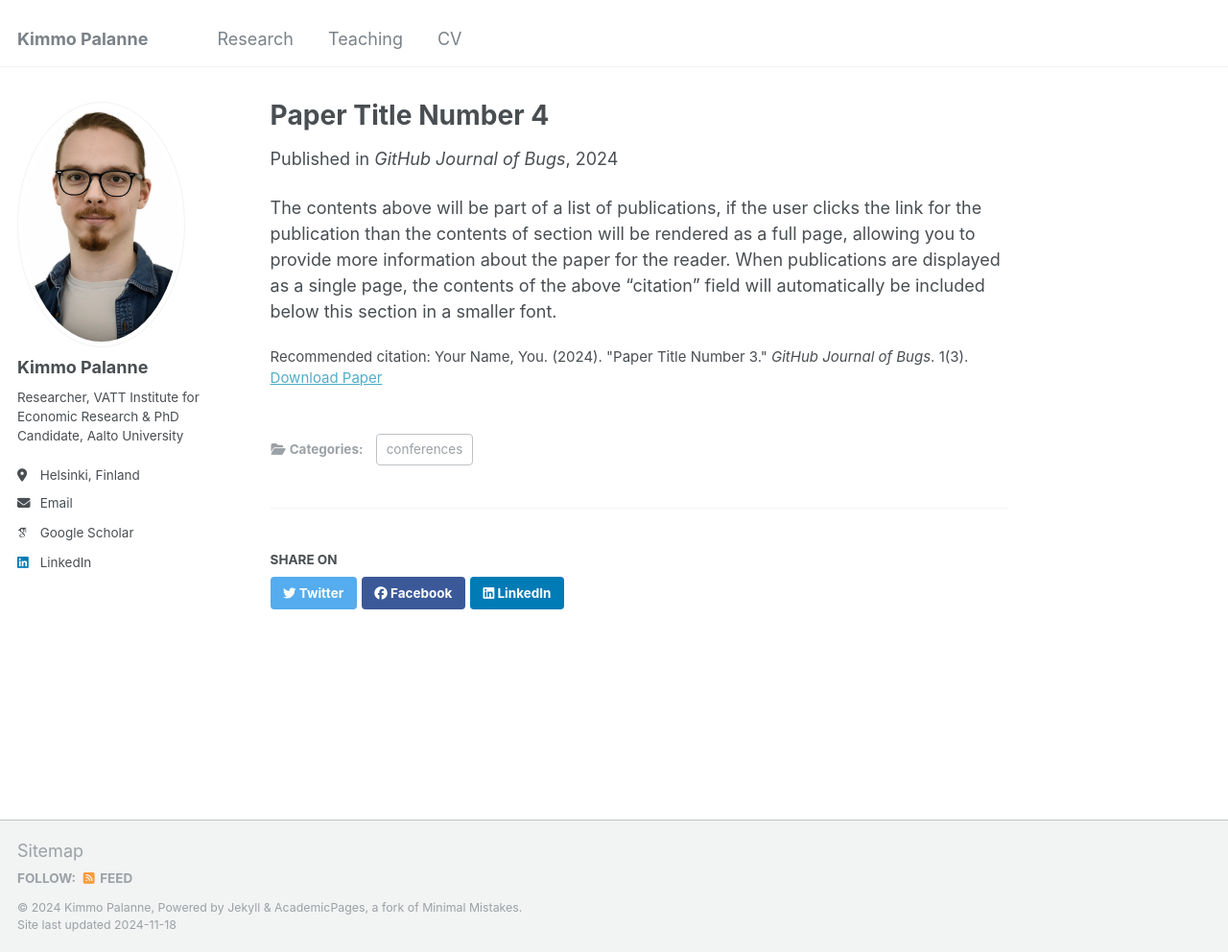
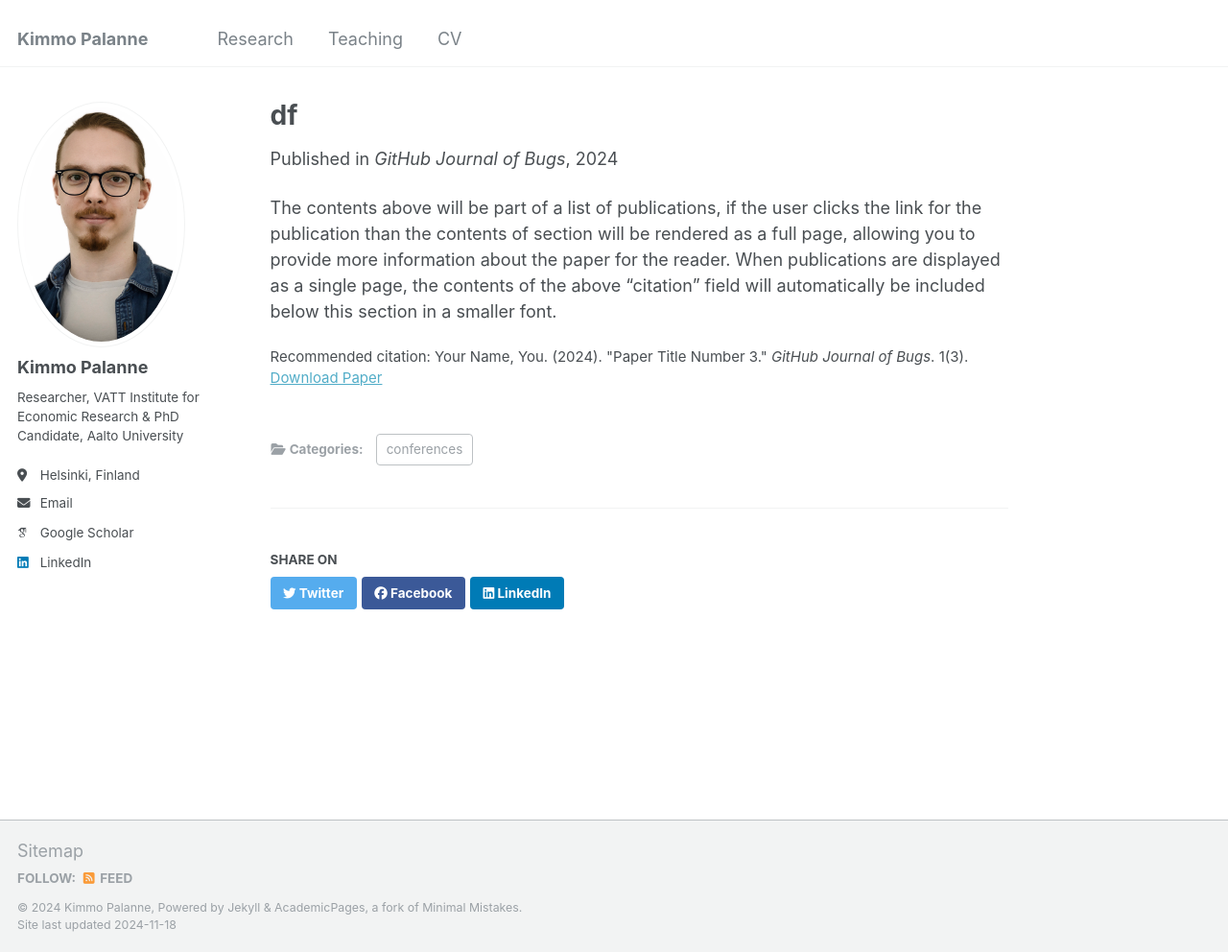
Before and after one commit to kimmopalanne/kimmopalanne.github.io, a Jekyll site: the page built from _research/2024-02-17-paper-title-number-4.md, in a window 1280 px wide and 992 px high. Shown: the whole window at 96% size. Built offline with Jekyll 4.4.1, drawn with Linux system fonts in a browser that asks for light colours; some web fonts are replaced.

Commit message:
Update 2024-02-17-paper-title-number-4.md

```diff
--- a/_research/2024-02-17-paper-title-number-4.md
+++ b/_research/2024-02-17-paper-title-number-4.md
@@ -1,5 +1,5 @@
 ---
-title: "Paper Title Number 4"
+title: "df"
 collection: publications
 category: conferences
 permalink: /publication/2024-02-17-paper-title-number-4
```
